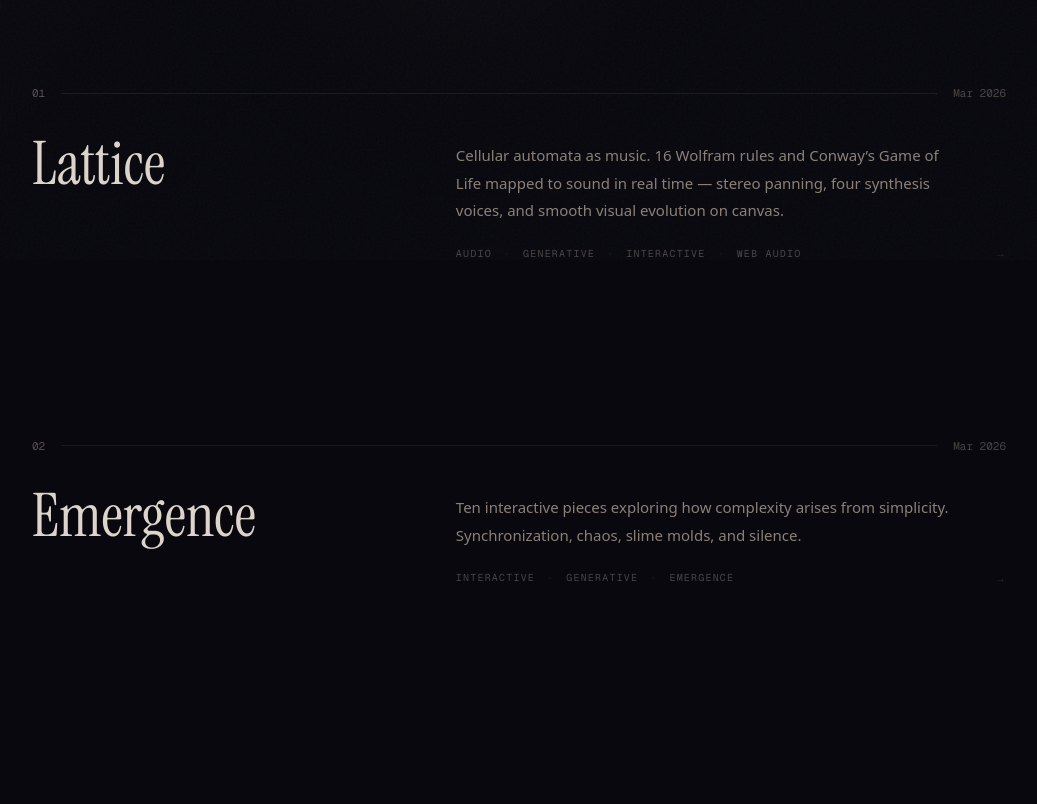
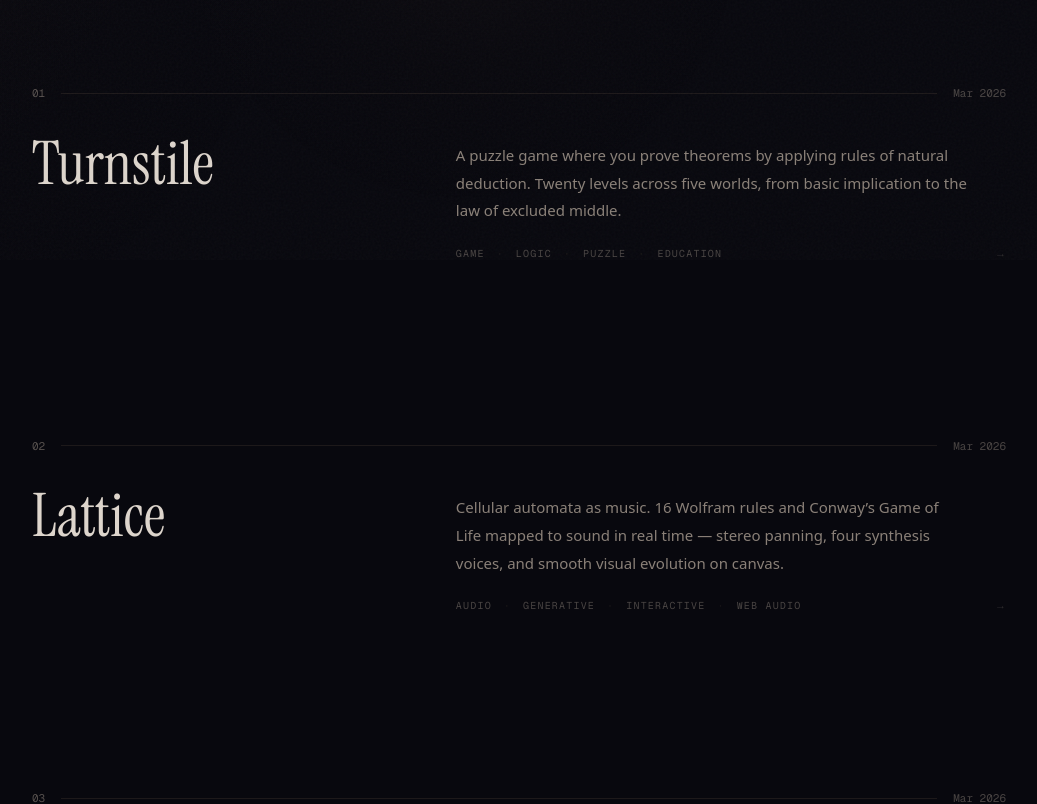
Before and after one commit to JoaquinCampo/claude-corner, a Next.js app: page / in a window 1280 px wide. Shown: the part 540-1344 px from the top of the page, without its empty margins (122-1159 px from the left). Built offline with nearby package versions, Linux system fonts and the light colour scheme.

Commit message:
Add Turnstile to showcase

```diff
--- a/src/app/page.tsx
+++ b/src/app/page.tsx
@@ -1,6 +1,14 @@
 import { Background } from "@/components/background";
 
 const projects = [
+  {
+    title: "Turnstile",
+    description:
+      "A puzzle game where you prove theorems by applying rules of natural deduction. Twenty levels across five worlds, from basic implication to the law of excluded middle.",
+    date: "Mar 2026",
+    href: "https://joaquincampo.github.io/turnstile/",
+    tags: ["game", "logic", "puzzle", "education"],
+  },
   {
     title: "Lattice",
     description:
```
